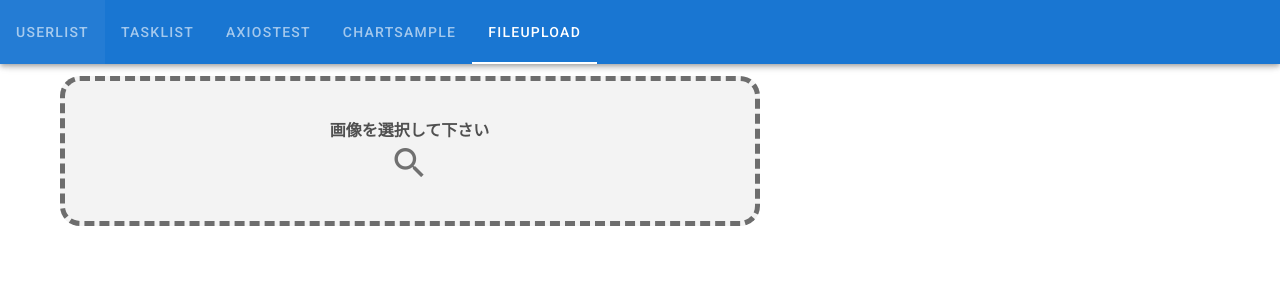
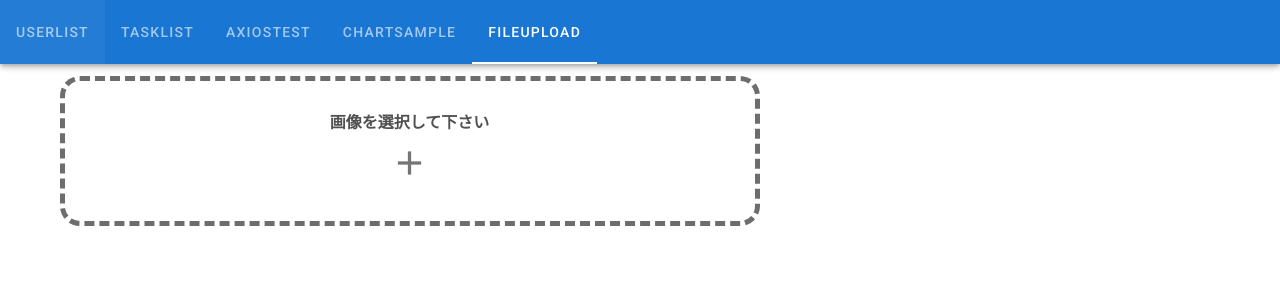
Before and after one commit to subretu/vue-sample-project, a Vue app in the folder frontend/: page /fileupload in a window 1280 px wide. Shown: the top 300 px of the page. Built offline with nearby package versions, Linux system fonts and the light colour scheme.

Commit message:
css修正

```diff
--- a/frontend/src/views/FileUpload.vue
+++ b/frontend/src/views/FileUpload.vue
@@ -12,8 +12,8 @@
         <!-- ファイルの選択 -->
         <div color="primary" @click="btnclick" class="drop_area">
           画像を選択して下さい
-          <v-icon class="" alt="search icon" :x-large="true">
-            mdi-magnify
+          <v-icon class="my-2" alt="search icon" :x-large="true">
+            mdi-plus
           </v-icon>
         </div>
       </v-flex>
@@ -45,7 +45,7 @@ export default {
 </script>
 <style>
 :root {
-  --background-color: #f3f3f3;
+  --background-color: #ffffff;
   --background-color-hover: #b9b9b9;
   --border-color: #6d6d6d;
   --border-color-hover: #757575;
```
